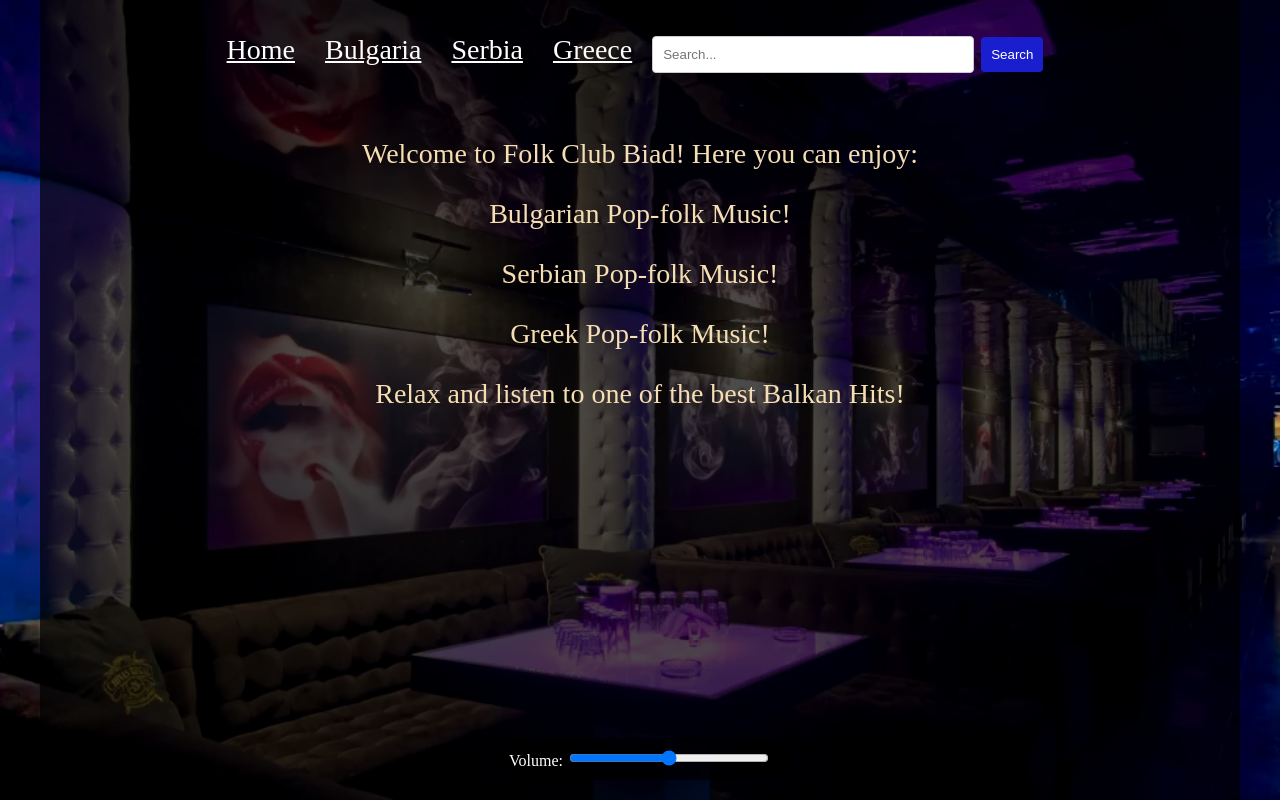
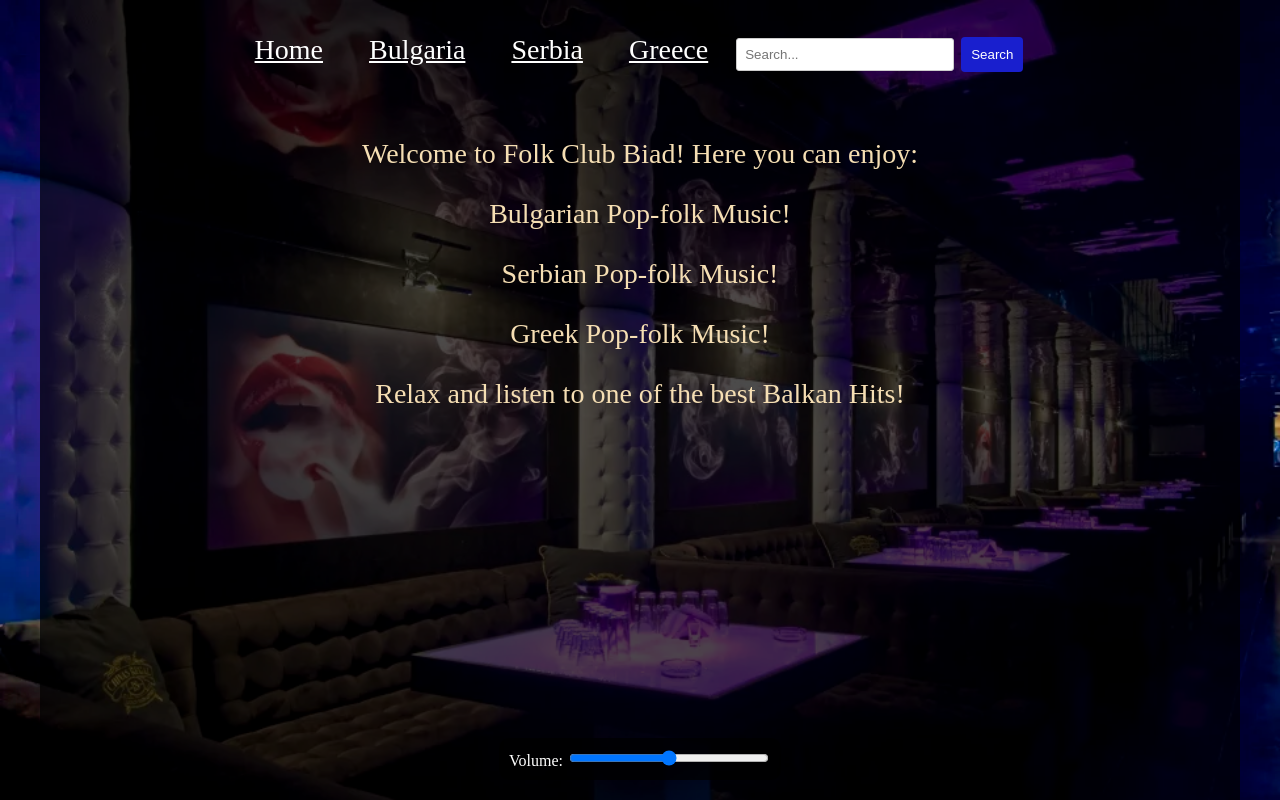
Before and after one commit to Ug98/Pop-Folk-Titans, a website with bundled scripts: page index.html in a window 1280 px wide. Built offline with nearby package versions, Linux system fonts and the light colour scheme.

Commit message:
added style on the nav link buttons

```diff
--- a/style.css
+++ b/style.css
@@ -36,6 +36,12 @@ nav {
 .nav-link {
   color: rgb(255, 255, 255);
   margin-left: 30px;
+  padding: 8px;
+  line-height: 20px;
+}
+
+.nav-link:hover {
+  background-color: blueviolet;
 }
 h1{
   color: rgb(25, 31, 206);
@@ -127,10 +133,10 @@ h1 span {
 }
 
 #search-bar {
-  padding: 10px;
-  width: 300px;
+  padding: 8px;
+  width: 200px;
   border: 1px solid #ccc;
-  border-radius: 4px;
+  border-radius: 3px;
 }
 
 button {
```
